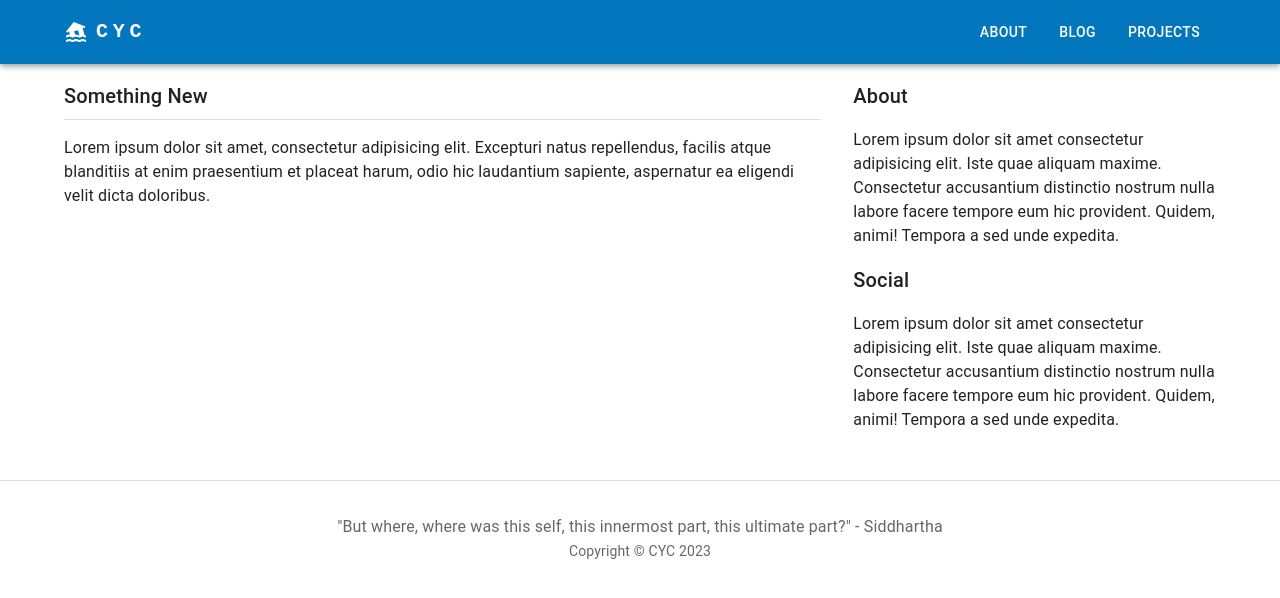
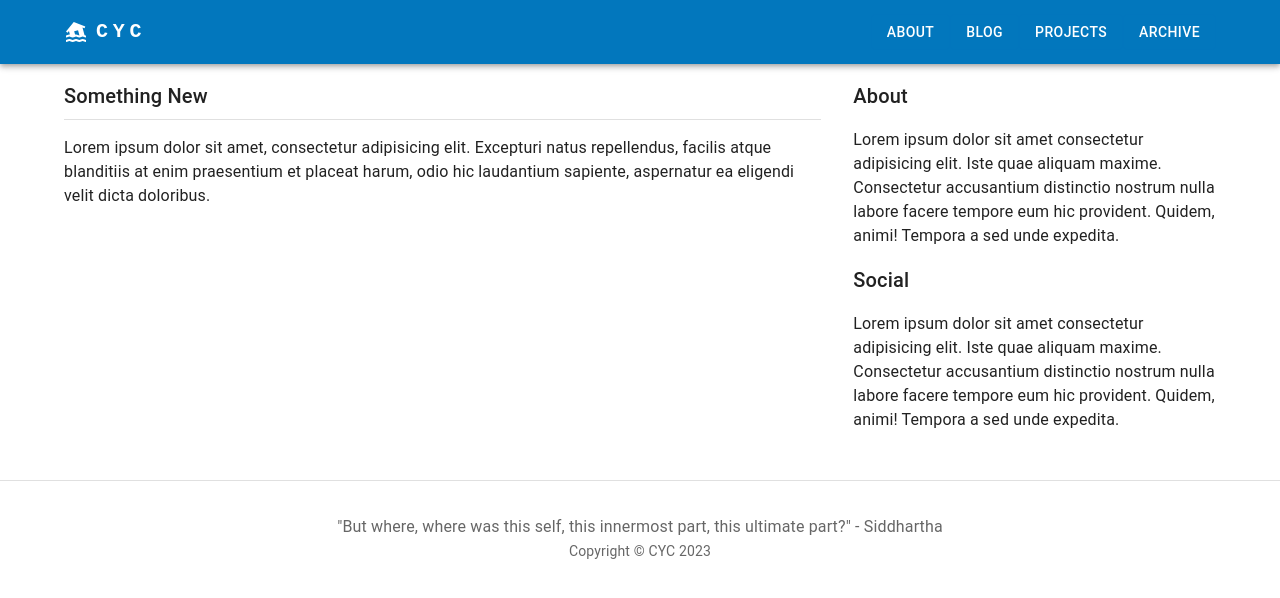
Before and after one commit to rickchung/rickchung.github.io, a Next.js app: page / in a window 1280 px wide. Shown: the top 598 px of the page. Built offline with nearby package versions, Linux system fonts and the light colour scheme.

Commit message:
Add a page Archive

```diff
--- a/sitedata/AppToolbar.json
+++ b/sitedata/AppToolbar.json
@@ -11,6 +11,10 @@
         {
             "name": "Projects",
             "url": "#"
+        },
+        {
+            "name": "Archive",
+            "url": "/archive"
         }
     ]
 }
```
Also changed, not shown: pages/archive.tsx (+7 -5 lines).
